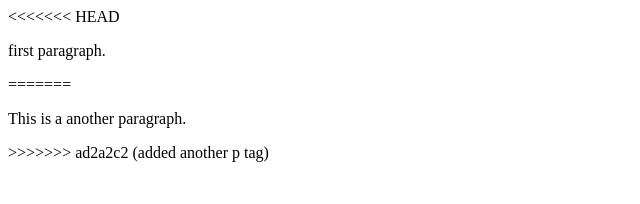
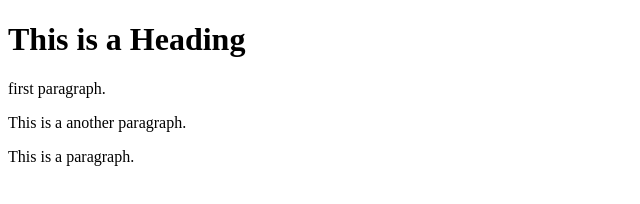
Before and after one commit to nadejdabors/learning-git, a plain HTML site: page index.html in a window 1280 px wide. Shown: the whole page, without its empty margins (0-640 px from the left). Drawn offline with Linux system fonts and the light colour scheme.

Commit message:
Update index.html

```diff
--- a/index.html
+++ b/index.html
@@ -4,11 +4,11 @@
 <title>Page Title</title>
 </head>
 <body>
-<<<<<<< HEAD
+<h1>This is a Heading</h1>
   <p>first paragraph.</p>
-=======
+
 
 <p>This is a another paragraph.</p>
->>>>>>> ad2a2c2 (added another p tag)
+<p>This is a paragraph.</p>
 </body>
 </html>
```
